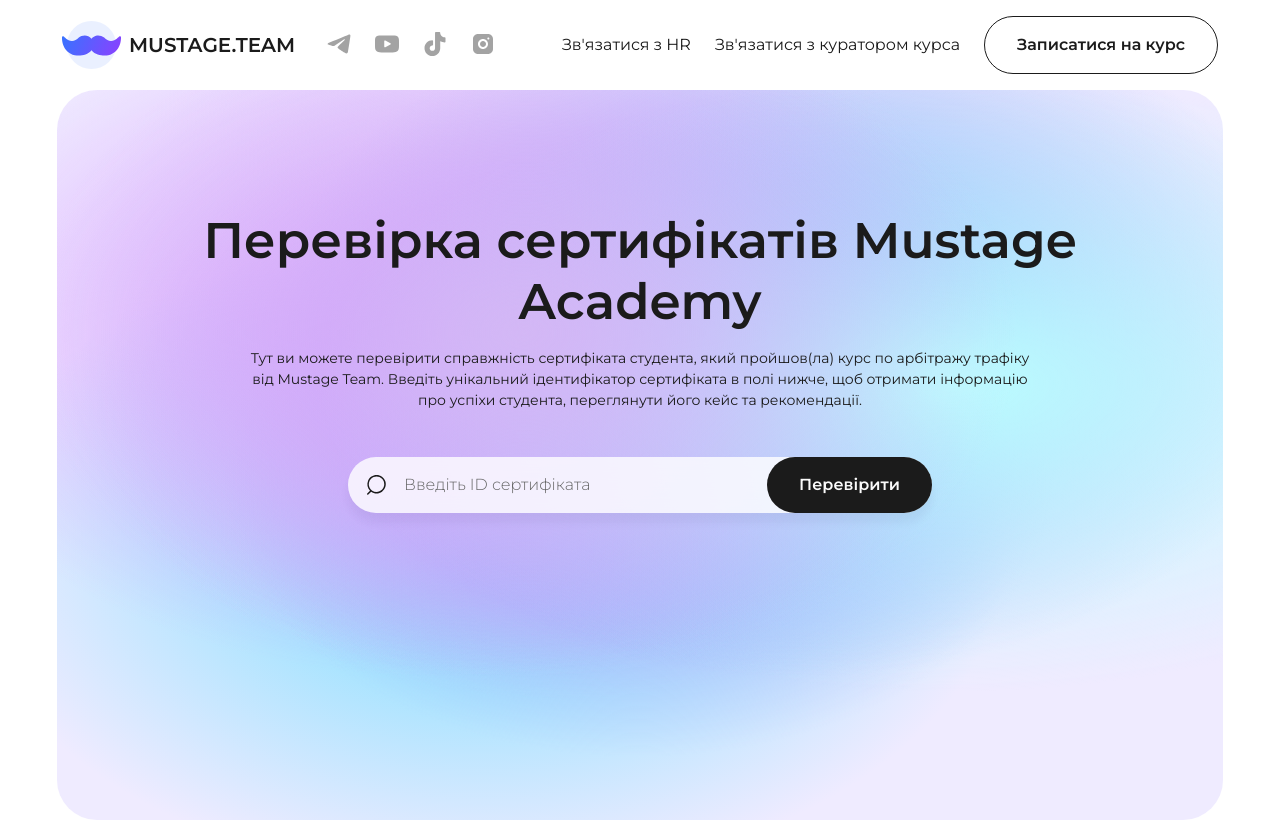
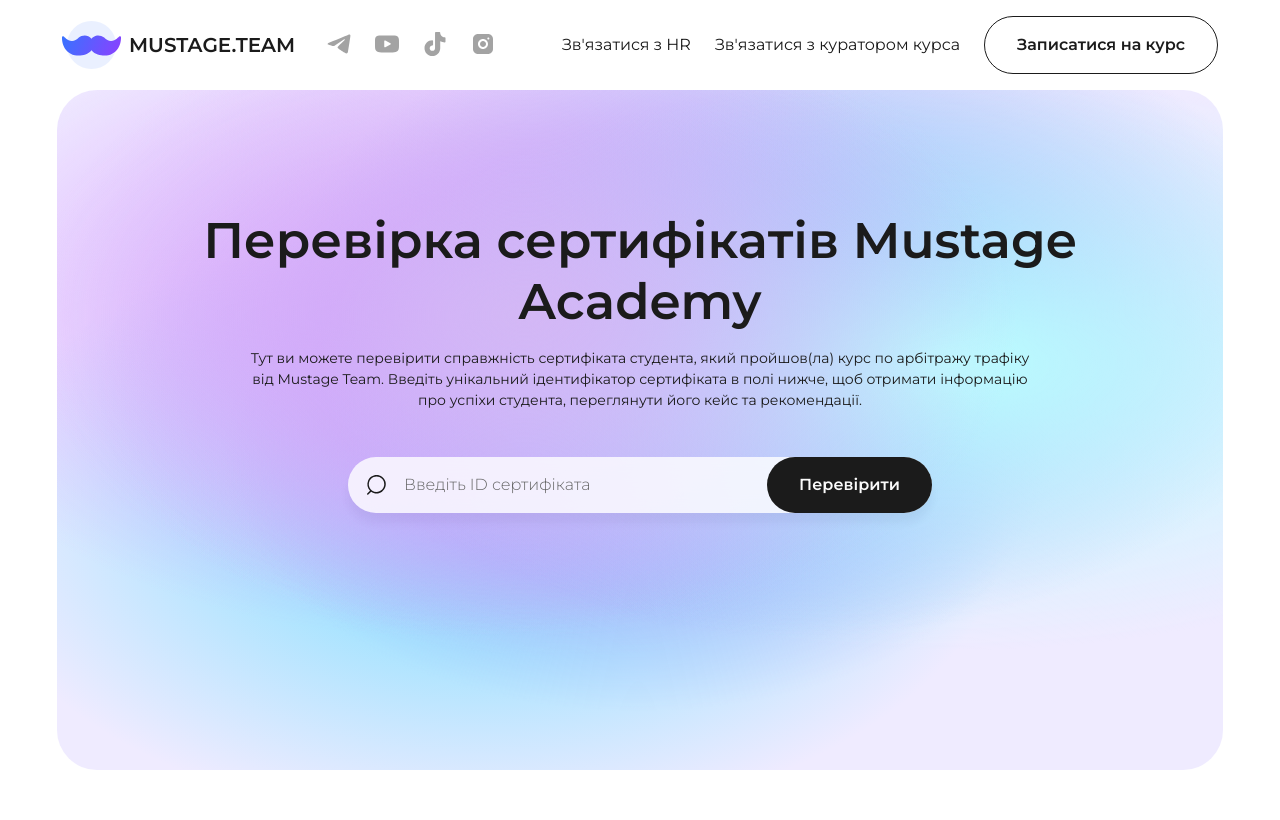
Before and after one commit to IG00RA/certificate, a Next.js app: page /1 in a window 1280 px wide. Built offline with nearby package versions, Linux system fonts and the light colour scheme; no server answers.

Commit message:
[Update] styles

```diff
--- a/src/components/Hero/Hero.module.css
+++ b/src/components/Hero/Hero.module.css
@@ -78,7 +78,7 @@
   margin: 0 auto;
   max-width: var(--container);
   height: calc(100vh - 70px);
-  min-height: 560px;
+  min-height: 650px;
   display: flex;
   flex-direction: column;
   overflow: hidden;
@@ -232,6 +232,7 @@
 @media (min-width: 768px) {
   .container {
     padding: 60px 80px;
+    height: calc(100vh - 120px);
   }
 }
 @media (min-width: 1024px) {
--- a/src/components/Hero/Hero.tsx
+++ b/src/components/Hero/Hero.tsx
@@ -63,7 +63,10 @@
 
   return (
     <section className={styles.hero}>
-      <div className={styles.container}>
+      <div
+        className={styles.container}
+        style={{ minHeight: certificateData ? 800 : undefined }}
+      >
         <h1 className={styles.hero_header}>{t('Hero.header')}</h1>
         <h3 className={styles.hero_text}>{t('Hero.text')}</h3>
         <div className={styles.input_wrap}>
```
